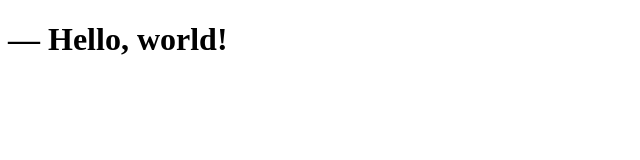
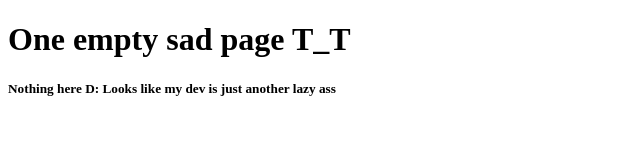
Before and after one commit to fakeburst/homepage, a plain HTML site: page index.html in a window 1280 px wide. Shown: the whole page, without its empty margins (0-640 px from the left). Drawn offline with Linux system fonts and the light colour scheme.

Commit message:
Changed body contents to impovised stub

```diff
--- a/index.html
+++ b/index.html
@@ -8,6 +8,7 @@
 	<link rel="me" href="sms:+15035550125">
   </head>
   <body>
-  	<h1>— Hello, world!</h1>
+  	<h1>One empty sad page T_T</h1>
+  	<h5>Nothing here D: Looks like my dev is just another lazy ass</h5>
   </body>
 </html>
```
